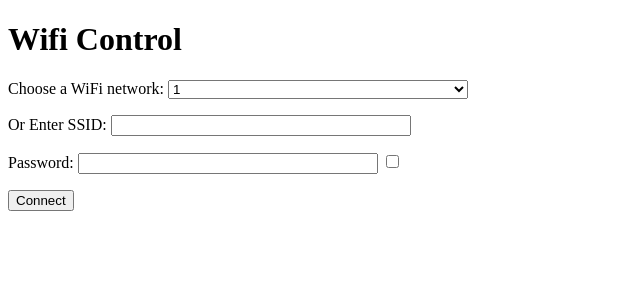
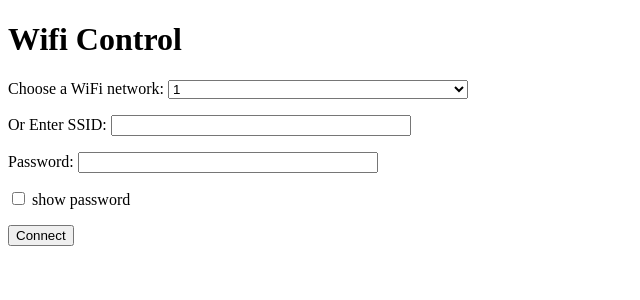
Before and after one commit to carolynz/poetry-camera-rpi, a Flask app: template wifi_portal/templates/index.html in a window 1280 px wide. Shown: the top 300 px of the page, without its empty margins (0-640 px from the left). Run offline with Flask 2, Linux system fonts and the light colour scheme; the template is opened without the code that fills it: most values are stand-ins (such as "Sample title", 1, 10 or a date in 2020).

Commit message:
show password label

```diff
--- a/wifi_portal/templates/index.html
+++ b/wifi_portal/templates/index.html
@@ -25,8 +25,9 @@
       <label for="password"
         >Password: <input type="password" name="password"
       /></label>
-      <input type="checkbox" id="show_password" />
-      <p />
+      <p>
+        <input type="checkbox" id="show_password" /> <span>show password</span>
+      </p>
       <input type="submit" value="Connect" />
     </form>
 
```
